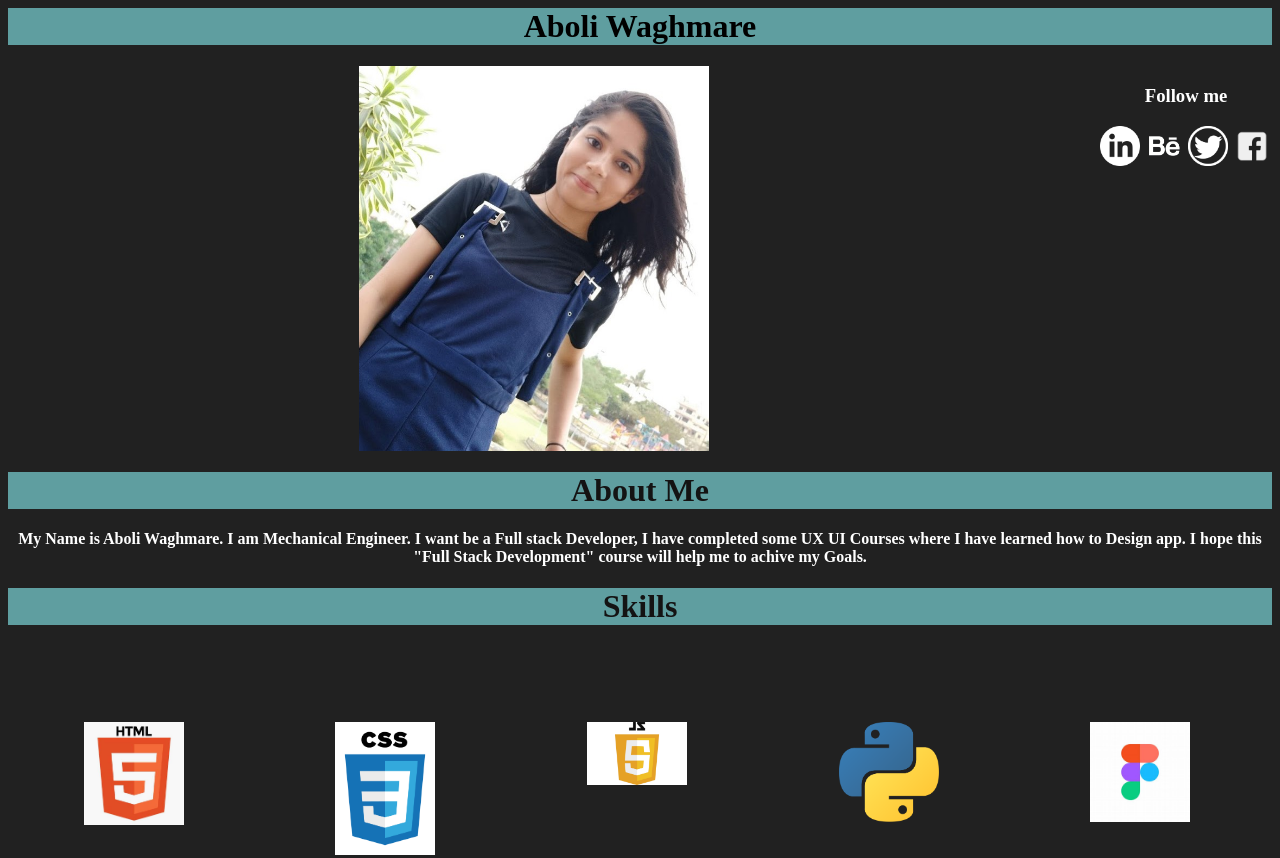
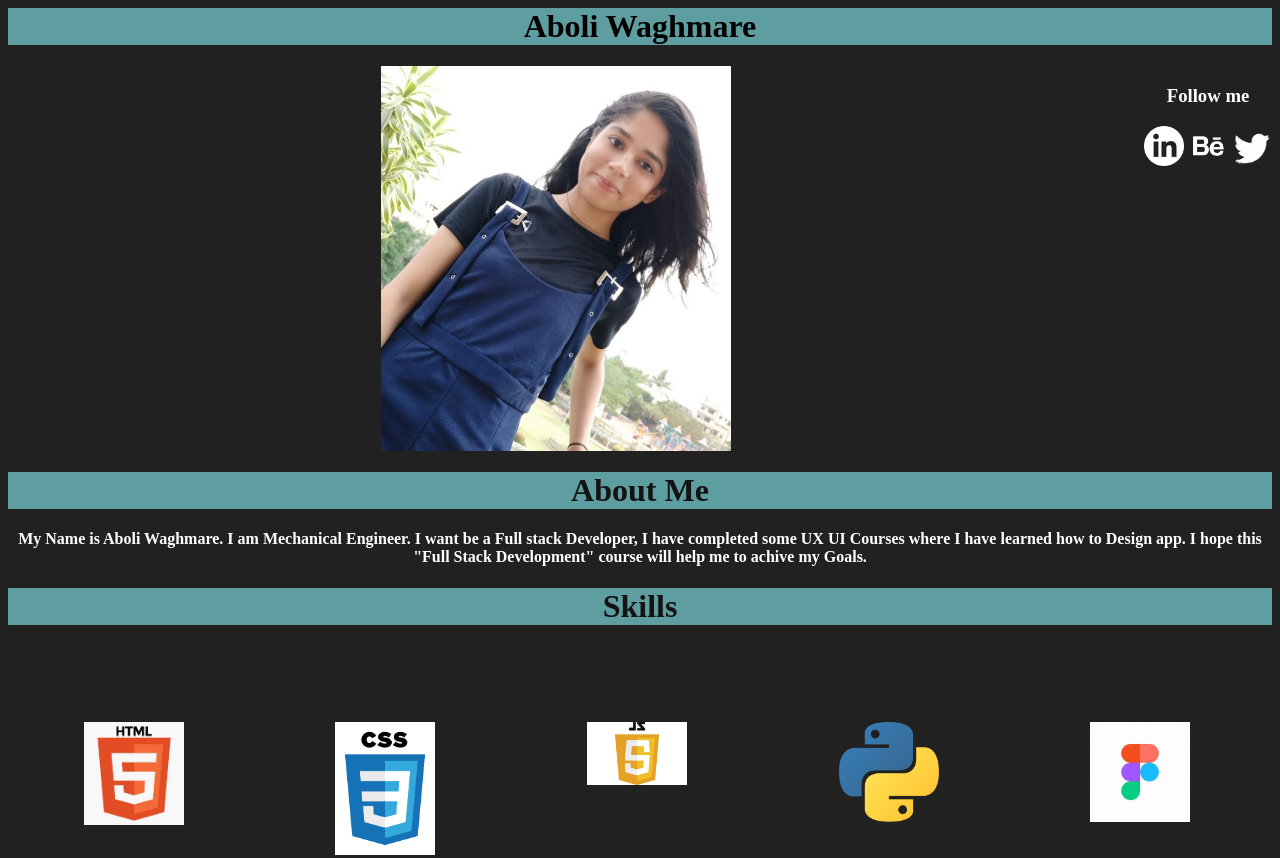
Before and after one commit to aboli105/My-Profile, a plain HTML site: page index.html in a window 1280 px wide. Shown: the top 858 px of the page. Drawn offline with Linux system fonts and the light colour scheme.

Commit message:
changed logo

```diff
--- a/index.html
+++ b/index.html
@@ -28,9 +28,9 @@
             </a>
         </ls>
         <ls>
-            <img style="text-decoration:none ;" src="imagess/twitter-icon-white-png-23.jpg"width="40pxl">
+            <img style="text-decoration:none ;" src="Imagess/twi_ccexpress.png"width="40pxl">
         </ls>
-        <img style="text-decoration:none ;" src="imagess/Facebook.png"width="40pxl">
+
     </ul>
 </div>
 
```
Also changed, not shown: Imagess/138-1388876_2017-intertech-americas-corp-white-twitter-bird-transparent.png (added), Imagess/tw.png (added), Imagess/twi.png (added), Imagess/twi_ccexpress.png (added), 1 other file.
